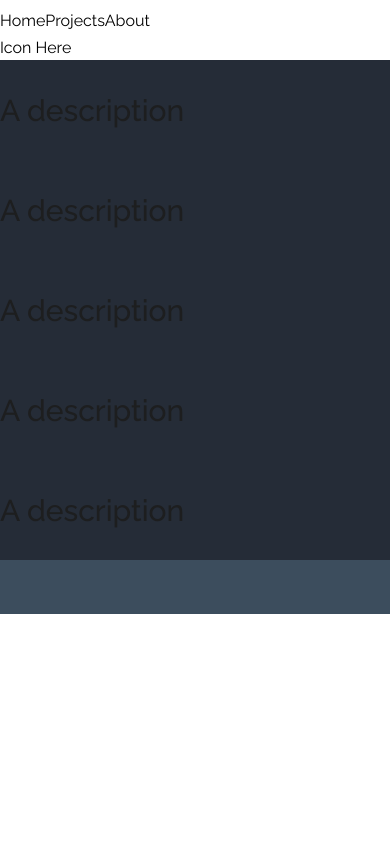
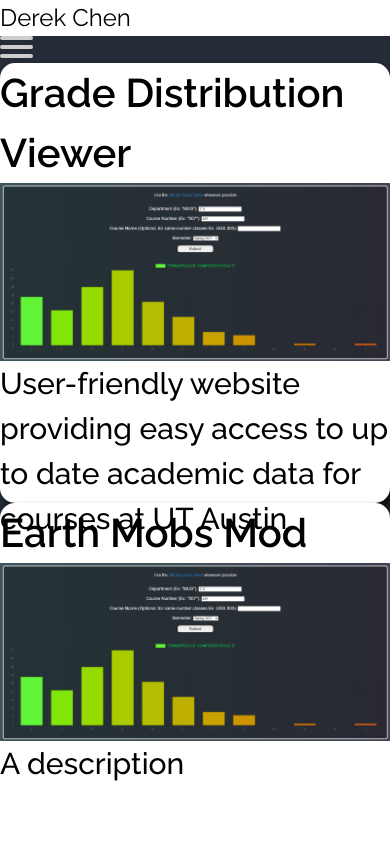
Before and after one commit to DereC4/derek-chen-website, a Next.js app: page /projects in a window 390 px wide. Shown: the top 844 px of the page. Built offline with nearby package versions, Linux system fonts and the light colour scheme.

Commit message:
Been diong a lot of animation stuff and trying to figure out how to hamburger menu and jeez time to restart that idea

```diff
--- a/pages/home.js
+++ b/pages/about.js
@@ -9,12 +9,13 @@ export default function hello() {
         <div className="wrapper">
           <div className="intro-block blue-block">
             <div className="default-margins">
+              <h1 className="text-5xl text-left">About</h1>
               <div className="flex flex-row">
                 <div className="text-left flex flex-col pad-l gap-y-4">
                   <h1 className="">Derek Chen</h1>
                   <h2>Computer Science Student at UT Austin</h2>
                   <p>
-                    Hello! Welcome to a humble website under construction.
+                    Hello! My name is Derek Chen and thanks for checking out my website (still a work in progress)!
                     I am currently a sophomore at the University of Texas at Austin pursuing a degree in Computer Science, with interests lying in Software Development.
                   </p>
                   <p>
--- a/pages/projects.js
+++ b/pages/projects.js
@@ -2,12 +2,17 @@ import ProjectBlock from "@/src/components/ProjectBlock";
 
 const Projects = () => {
     return (
-        <div className="wrapper blue-block flex flex-col items-center">
-            <ProjectBlock projectTitle={"UT Grade Distribution Viewer"} description={"A description"} />
-            <ProjectBlock projectTitle={"Earth Mobs Mod"} description={"A description"} />
-            <ProjectBlock projectTitle={"Breaker"} description={"A description"} />
-            <ProjectBlock projectTitle={"NASA APOD Visualizer"} description={"A description"} />
-            <ProjectBlock projectTitle={"Sci-Fi Film \"SLORK WARS\""} description={"A description"} />
+        <div className="wrapper blue-block items-center">
+            <div className="default-margins">
+                <div className="max-w-7xl mx-auto grid grid-cols-1 md:grid-cols-2 gap-8 md:py-12 py-8">
+                    <ProjectBlock title={"Grade Distribution Viewer"} description={"User-friendly website providing easy access to up to date academic data for courses at UT Austin"} />
+                    <ProjectBlock title={"Earth Mobs Mod"} description={"A description"} />
+                    <ProjectBlock title={"Breaker"} description={"A description"} />
+                    <ProjectBlock title={"NASA APOD Visualizer"} description={"A description"} />
+                    <ProjectBlock title={"Sci-Fi Film \"SLORK WARS\""} description={"A description"} />
+                </div>
+
+            </div>
         </div>
     );
 }
--- a/src/components/Navbar.js
+++ b/src/components/Navbar.js
@@ -3,13 +3,30 @@ import Link from "next/link";
 const Navbar = () => {
     return (
         <>
-            <div className="default-margins flex flex-row justify-between">
-                <div className="py-4 flex flex-row gap-4">
-                    <Link href="/home" className="navbar-link">Home</Link>
+            <div className="default-margins flex flex-row justify-between items-center mx-28 drop-shadow-md overflow-hidden">
+                <div className="self-start py-4">Derek Chen</div>
+                <div className="navbar-option flex flex-row gap-4 py-4">
+                    <Link href="/" className="navbar-link">Home</Link>
+                    <Link href="/about" className="navbar-link">About</Link>
                     <Link href="/projects" className="navbar-link">Projects</Link>
-                    <Link href="/about" className="navbar-link">About</Link>
+                    <Link href="/experience" className="navbar-link">Experience</Link>
+                    <p className="self-center">Icon Here</p>
                 </div>
-                <p className="self-center">Icon Here</p>
+
+                <nav role="navigation" className="hamburger-menu">
+                    <div id="menuToggle">
+                        <input type="checkbox" />
+                        <span></span>
+                        <span></span>
+                        <span></span>
+                        <ul id="menu">
+                            <a href="#"><li>Home</li></a>
+                            <a href="#"><li>About</li></a>
+                            <a href="#"><li>Info</li></a>
+                            <a href="#"><li>Contact</li></a>
+                        </ul>
+                    </div>
+                </nav>
             </div>
 
         </>
--- a/src/components/ProjectBlock.js
+++ b/src/components/ProjectBlock.js
@@ -1,14 +1,18 @@
-
+import Image from 'next/image';
+import placeholder from '../../assets/gradedistimage.png';
 
 const ProjectBlock = (props) => {
     return (
         <>
-            <div className="project-block">
-                <div className="flex flex-row justify-between">
-                    <h1 className="text-5xl">
+            <div className="project-block max-w-lg">
+
+                {/* Text with image and description */}
+                <div className="flex flex-col justify-between self-start gap-1">
+                    <h1 className="flex items-center text-base text-left font-bold mx-3 mt-1">
                         {props.title}
                     </h1>
-                    <h2>
+                    <Image src={placeholder} alt="Placeholder Image" />
+                    <h2 className="text-xs mx-3">
                         {props.description}
                     </h2>
                 </div>
--- a/styles/styles.css
+++ b/styles/styles.css
@@ -33,13 +33,10 @@
 
 body {
     color: rgb(var(--foreground-rgb));
-    background: linear-gradient(
-        to bottom,
-        transparent,
-        rgb(var(--background-end-rgb))
-      )
-      rgb(var(--background-start-rgb));
-  }
+    background: linear-gradient(to bottom,
+            transparent,
+            rgb(var(--background-end-rgb))) rgb(var(--background-start-rgb));
+}
 
 body {
     margin: 0;
@@ -112,7 +109,7 @@ footer {
 }
 
 .fa-github {
-    color:var(--text-color);
+    color: var(--text-color);
 }
 
 .fa-linkedin-square {
@@ -120,5 +117,172 @@ footer {
 }
 
 .project-block {
-    border-radius: 30px;
+    display: flex;
+    box-sizing: border-box;
+    height: 440px;
+    flex-direction: column;
+    align-items: center;
+    gap: 16px;
+    border-radius: 15px;
+    background: var(--WHITE, #FFF);
+    color: black;
+    box-shadow: 5px 6px 8px 0px rgba(0, 0, 0, 0.75);
+    -webkit-box-shadow: 5px 6px 8px 0px rgba(0, 0, 0, 0.75);
+    -moz-box-shadow: 5px 6px 8px 0px rgba(0, 0, 0, 0.75);
 }
+
+.hamburger-menu {
+    display: none;
+    cursor: pointer;
+    z-index: 1;
+}
+
+
+#menuToggle
+{
+  display: block;
+  position: relative;
+  z-index: 1;
+  -webkit-user-select: none;
+  user-select: none;
+}
+
+#menuToggle a
+{
+  text-decoration: none;
+  color: #232323;
+
+  transition: color 0.3s ease;
+}
+
+#menuToggle a:hover
+{
+  color: tomato;
+}
+
+
+#menuToggle input
+{
+  display: block;
+  width: 40px;
+  height: 32px;
+  position: absolute;
+  top: -7px;
+  left: -5px;
+
+  cursor: pointer;
+
+  opacity: 0; /* hide this */
+  z-index: 2; /* and place it over the hamburger */
+
+  -webkit-touch-callout: none;
+}
+
+/*
+ * Just a quick hamburger
+ */
+#menuToggle span
+{
+  display: block;
+  width: 33px;
+  height: 4px;
+  margin-bottom: 5px;
+  position: relative;
+
+  background: #cdcdcd;
+  border-radius: 3px;
+
+  z-index: 1;
+
+  transform-origin: 4px 0px;
+
+  transition: transform 0.5s cubic-bezier(0.77,0.2,0.05,1.0),
+              background 0.5s cubic-bezier(0.77,0.2,0.05,1.0),
+              opacity 0.55s ease;
+}
+
+#menuToggle span:first-child
+{
+  transform-origin: 0% 0%;
+}
+
+#menuToggle span:nth-last-child(2)
+{
+  transform-origin: 0% 100%;
+}
+
+/*
+ * Transform all the slices of hamburger
+ * into a crossmark.
+ */
+#menuToggle input:checked ~ span
+{
+  opacity: 1;
+  transform: rotate(45deg) translate(-2px, -1px);
+  background: #232323;
+}
+
+/*
+ * But let's hide the middle one.
+ */
+#menuToggle input:checked ~ span:nth-last-child(3)
+{
+  opacity: 0;
+  transform: rotate(0deg) scale(0.2, 0.2);
+}
+
+/*
+ * Ohyeah and the last one should go the other direction
+ */
+#menuToggle input:checked ~ span:nth-last-child(2)
+{
+  transform: rotate(-45deg) translate(0, -1px);
+}
+
+/*
+ * Make this absolute positioned
+ * at the top left of the screen
+ */
+#menu
+{
+  position: absolute;
+  width: 300px;
+  margin: -100px 0 0 -50px;
+  padding: 50px;
+  padding-top: 125px;
+
+  background: #ededed;
+  list-style-type: none;
+  -webkit-font-smoothing: antialiased;
+  /* to stop flickering of text in safari */
+
+  transform-origin: 0% 0%;
+  transform: translate(-100%, 0);
+
+  transition: transform 0.5s cubic-bezier(0.77,0.2,0.05,1.0);
+}
+
+#menu li
+{
+  padding: 10px 0;
+  font-size: 22px;
+}
+
+/*
+ * And let's slide it in from the left
+ */
+#menuToggle input:checked ~ ul
+{
+  transform: none;
+}
+
+
+@media(max-width: 768px) {
+    .hamburger-menu {
+        display: flex;
+    }
+
+    .navbar-option {
+        display: none;
+    }
+}
```
Also changed, not shown: pages/experience.js (added, +11 -0 lines), pages/index.js (+21 -14 lines), assets/gradedistimage.png (added).
